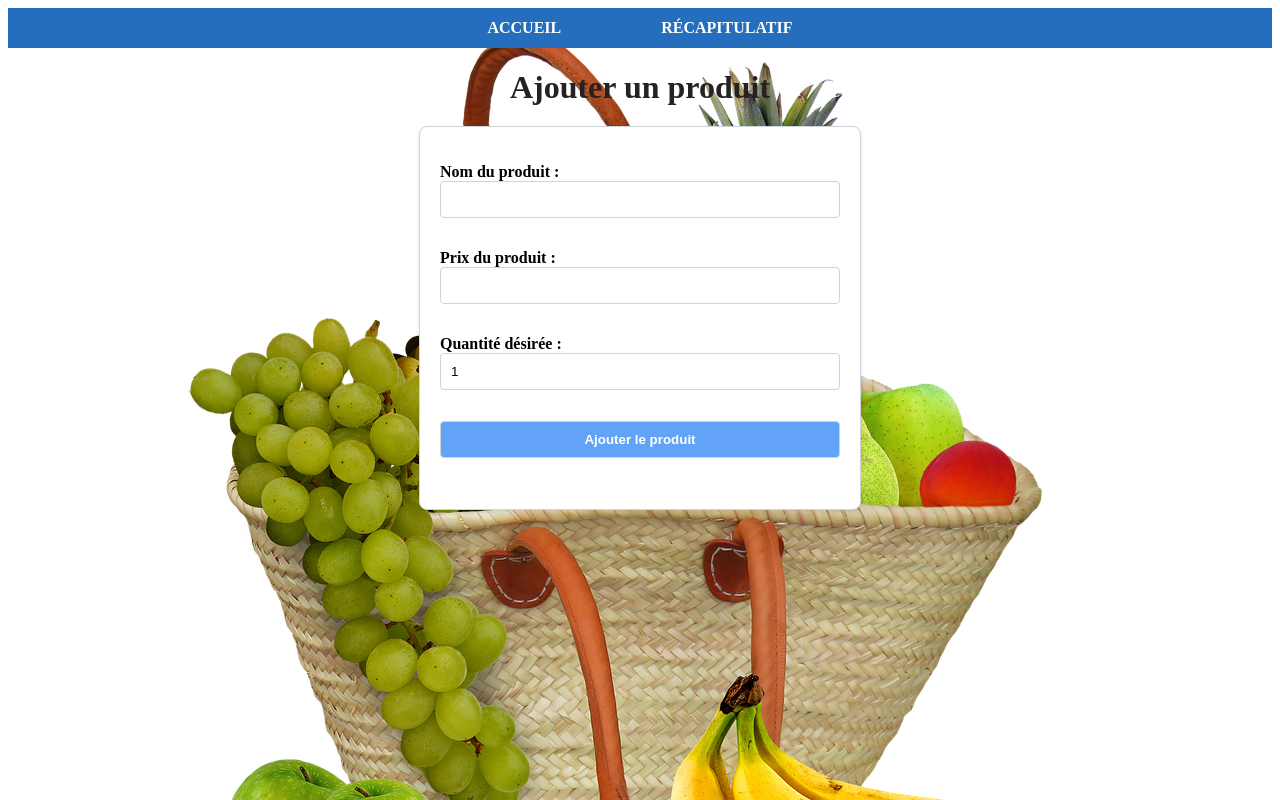
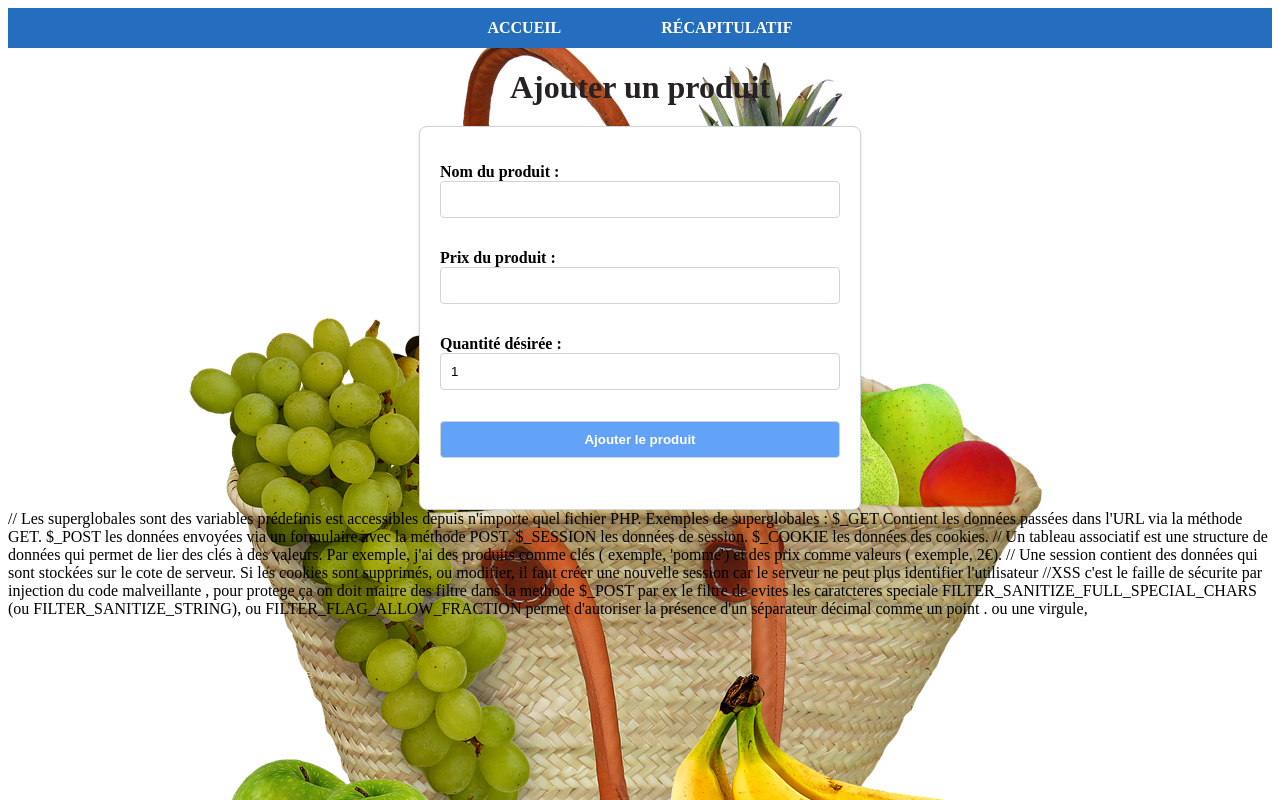
Before and after one commit to Bessnik/appli, a PHP site: page / in a window 1280 px wide. Run offline with PHP 8.4, Linux system fonts and the light colour scheme.

Commit message:
Add files via upload
Ajouter les commaintaires

```diff
--- a/index.php
+++ b/index.php
@@ -64,6 +64,23 @@
 
     ?>
 
+    // Les superglobales sont des variables prédefinis est accessibles depuis n'importe quel fichier PHP.
+    Exemples de superglobales :
+
+    $_GET Contient les données passées dans l'URL via la méthode GET.
+    $_POST  les données envoyées via un formulaire avec la méthode POST.
+    $_SESSION  les données de session.
+    $_COOKIE  les données des cookies.
+
+    // Un tableau associatif est une structure de données qui permet de lier des clés à des valeurs. Par exemple, j'ai des produits comme clés ( exemple, 'pomme') et des prix comme valeurs ( exemple, 2€).
+
+
+    // Une session contient des données qui sont stockées sur le cote de serveur. Si les cookies sont supprimés, ou modifier, il faut créer une nouvelle session car le serveur ne peut plus identifier l'utilisateur
+
+
+    //XSS c'est le faille de sécurite par injection du code malveillante , pour protege ça on doit maitre des filtre dans la methode $_POST par ex le filtre de evites les caratcteres speciale FILTER_SANITIZE_FULL_SPECIAL_CHARS (ou FILTER_SANITIZE_STRING), ou FILTER_FLAG_ALLOW_FRACTION permet d'autoriser la présence d'un séparateur décimal comme un point . ou une virgule,
+
+
 
 </body>
 </html>
```
